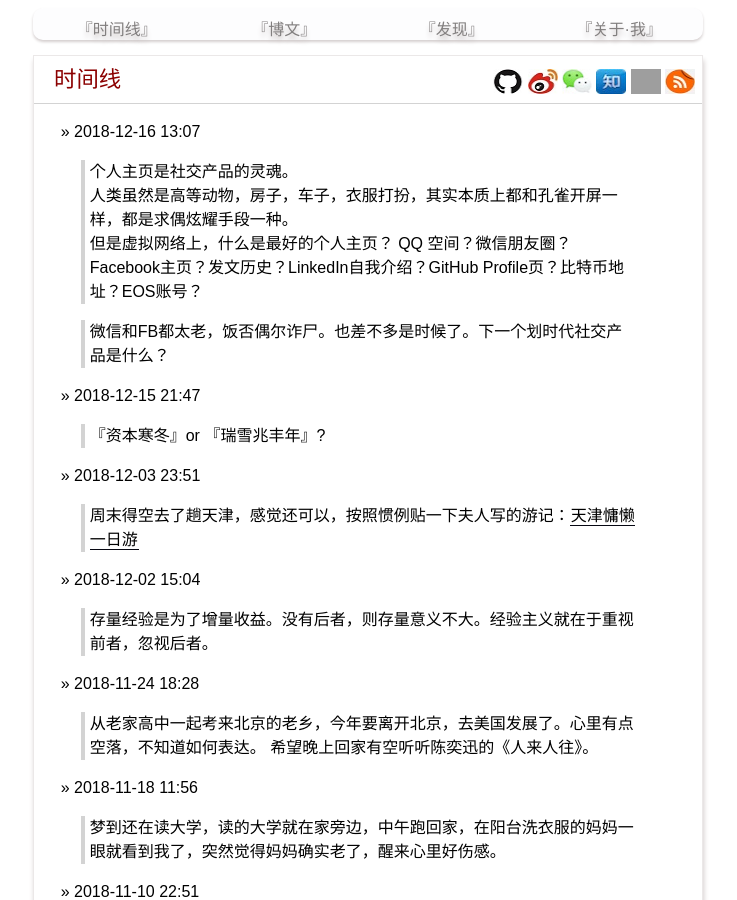
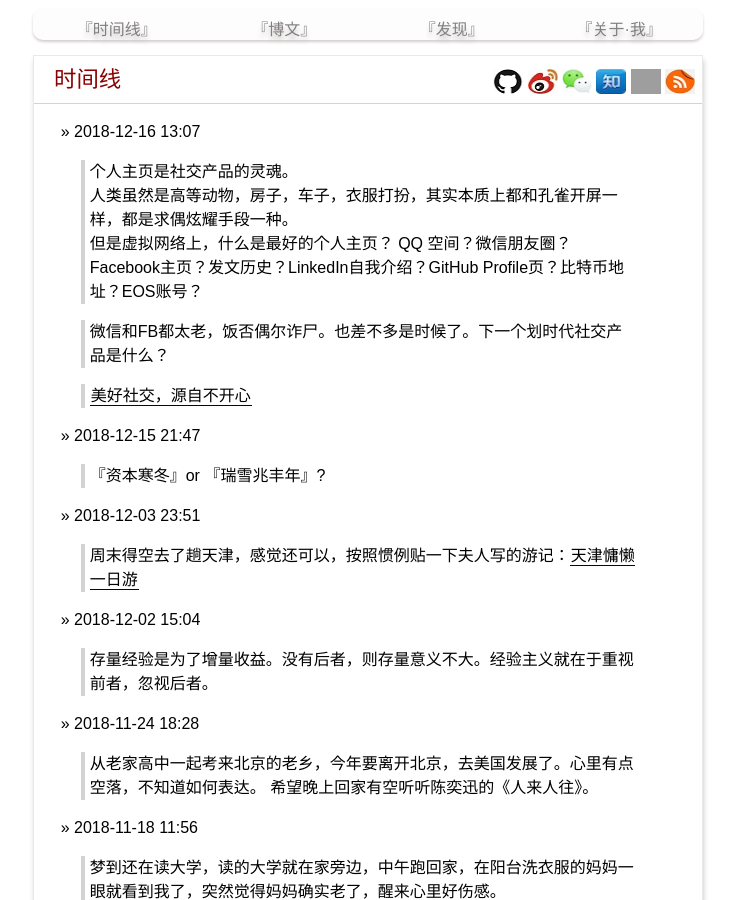
Before and after one commit to yanyiwu/blog, a Jekyll site: the page built from index.md, in a window 1280 px wide and 900 px high. Shown: the whole window, without its empty margins (272-1009 px from the left). Built offline with Jekyll 4.4.1, drawn with Linux system fonts in a browser that asks for light colours; Markdown is read by kramdown in place of the engine named in the settings; comment, search, counter and statistics services are not loaded; grey boxes are pictures that could not be loaded.

Commit message:
[index] social

```diff
--- a/index.md
+++ b/index.md
@@ -11,6 +11,8 @@ title: 时间线
 > QQ 空间？微信朋友圈？Facebook主页？发文历史？LinkedIn自我介绍？GitHub Profile页？比特币地址？EOS账号？
 
 > 微信和FB都太老，饭否偶尔诈尸。也差不多是时候了。下一个划时代社交产品是什么？
+
+> [美好社交，源自不开心](https://yanyiwu.com/work/2018/04/21/unhappiness-change-the-world.html)
 
 &raquo; 2018-12-15 21:47
 
```
